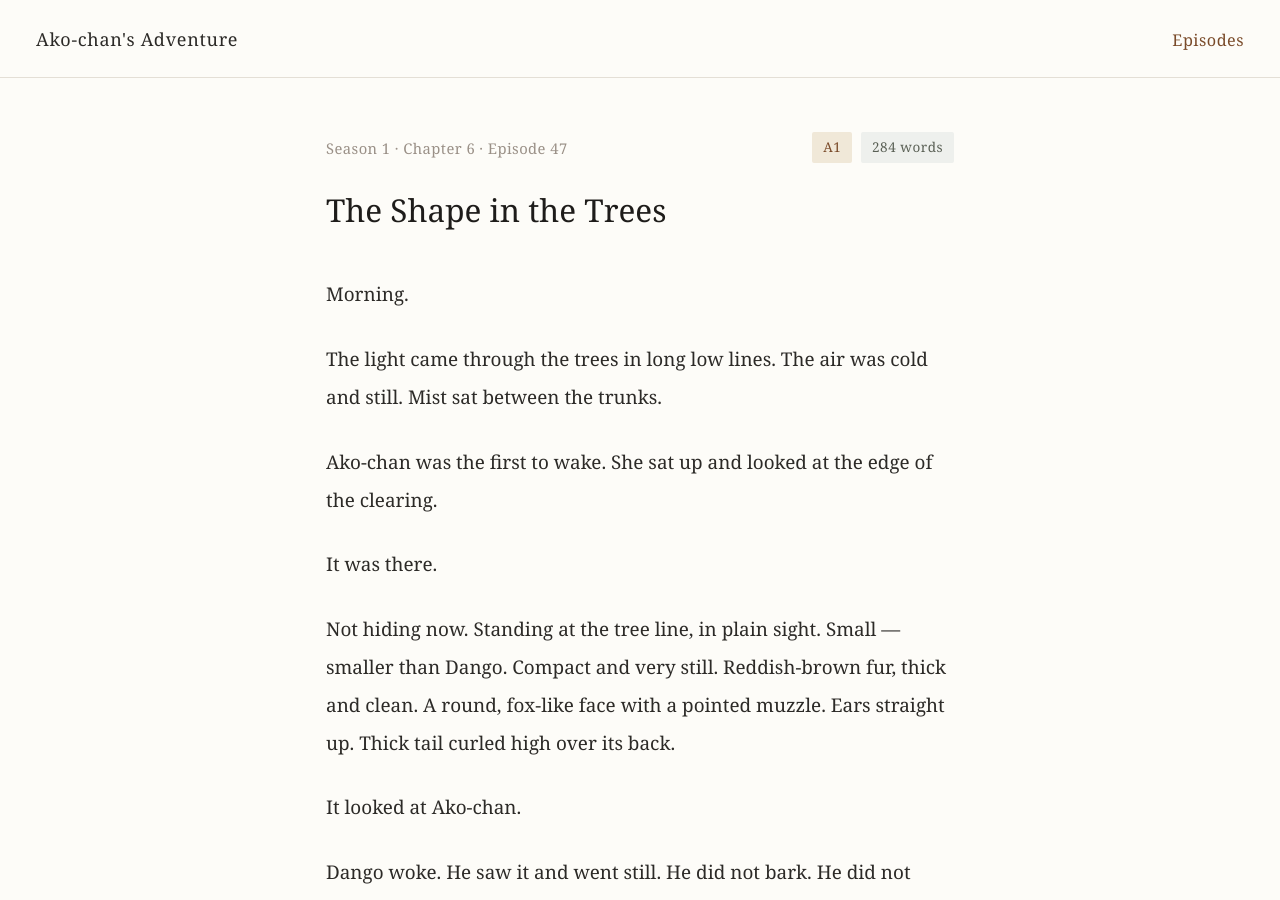
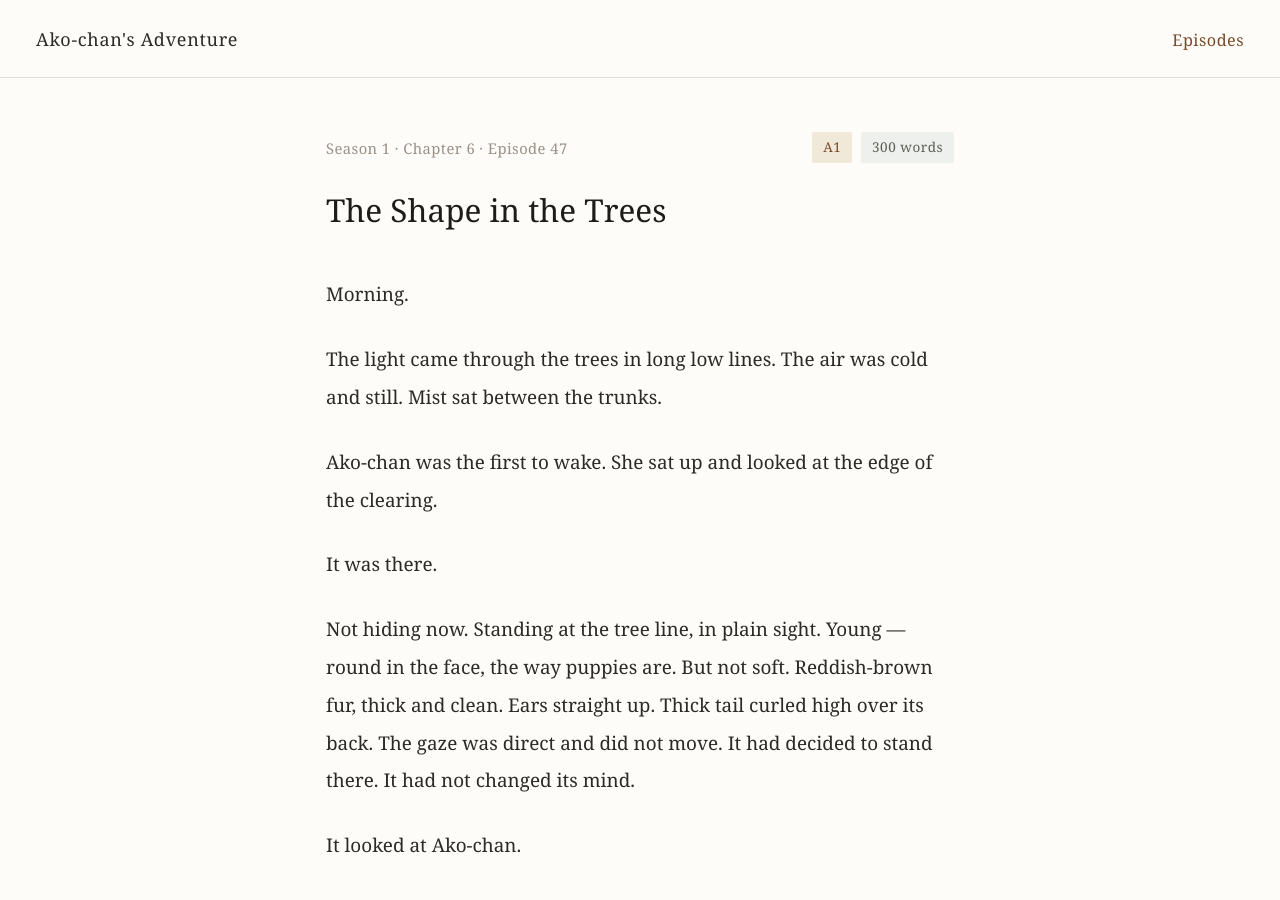
Before and after one commit to morisaki-yuichi/ako-chans-adventure, a Jekyll site: the page built from season1/chapter06/ep047.md, in a window 1280 px wide and 900 px high. Built offline with Jekyll 4.4.1, drawn with Linux system fonts in a browser that asks for light colours.

Commit message:
Fix Ep47: rewrite Suke-san's first appearance description
Remove inaccurate 'smaller than Dango' and 'fox-like face' — replace
with puppy roundness contrasted against Shiba Inu composure and gaze.

```diff
--- a/season1/chapter06/ep047.md
+++ b/season1/chapter06/ep047.md
@@ -5,7 +5,7 @@ season: 1
 chapter: 6
 episode: 47
 level: A1
-word_count: 284
+word_count: 300
 story_day: 38
 prev_ep: /season1/chapter06/ep046/
 next_ep: /season1/chapter06/ep048/
@@ -20,7 +20,7 @@ Ako-chan was the first to wake. She sat up and looked at the edge of the clearin
 
 It was there.
 
-Not hiding now. Standing at the tree line, in plain sight. Small — smaller than Dango. Compact and very still. Reddish-brown fur, thick and clean. A round, fox-like face with a pointed muzzle. Ears straight up. Thick tail curled high over its back.
+Not hiding now. Standing at the tree line, in plain sight. Young — round in the face, the way puppies are. But not soft. Reddish-brown fur, thick and clean. Ears straight up. Thick tail curled high over its back. The gaze was direct and did not move. It had decided to stand there. It had not changed its mind.
 
 It looked at Ako-chan.
 
```
